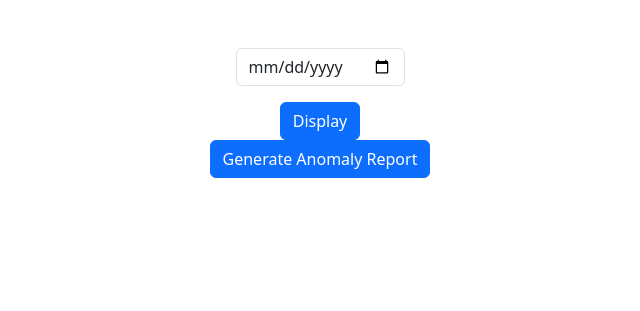
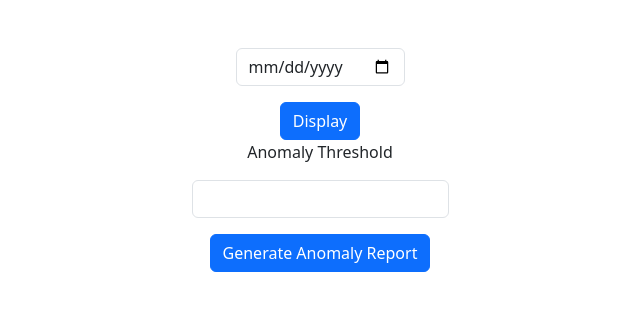
Before and after one commit to claudia-liauw/health-app, a Flask app: template templates/heart.html in a window 1280 px wide. Shown: the part 66-377 px from the top of the page, without its empty margins (320-960 px from the left). Run offline with Flask 3, Linux system fonts and the light colour scheme; the template is opened without the code that fills it, so the values that code supplies are empty.

Commit message:
allow user to set anomaly threshold

```diff
--- a/app.py
+++ b/app.py
@@ -195,7 +195,7 @@ def heart_rate():
         )
         # generate anomaly table
         anomalies = get_anomalies(day_heart, model).reset_index(drop=True)
-        anomaly_thresh = 5
+        anomaly_thresh = int(request.form['thresh'])
 
         # plot anomalies on graph
         anomalies['Anomaly'] = anomalies['Anomaly Score'] > anomaly_thresh
@@ -214,12 +214,15 @@ def heart_rate():
         return render_template("heart.html",
                                tables=[anomalies.to_html(index=False, classes='data', header='true')],
                                date=date,
+                               thresh=anomaly_thresh,
                                day_fig=day_fig.to_html(full_html=False),
                                week_fig=week_fig.to_html(full_html=False))
 
     else:
-        return render_template("heart.html", tables=None,
+        return render_template("heart.html",
+                               tables=None,
                                date=date,
+                               thresh=5,
                                day_fig=day_fig.to_html(full_html=False),
                                week_fig=week_fig.to_html(full_html=False))
 
--- a/templates/heart.html
+++ b/templates/heart.html
@@ -14,6 +14,10 @@
     {{ day_fig|safe }}
     {{ week_fig|safe }}
     <form action="/heart-rate" method="post">
+        <p>Anomaly Threshold</p>
+        <div class="mb-3">
+            <input autocomplete="off" class="form-control mx-auto w-auto" name="thresh" type="number" value="{{ thresh }}"">
+        </div>
         <button class="btn btn-primary" type="submit">Generate Anomaly Report</button>
     </form>
     <br>
```
